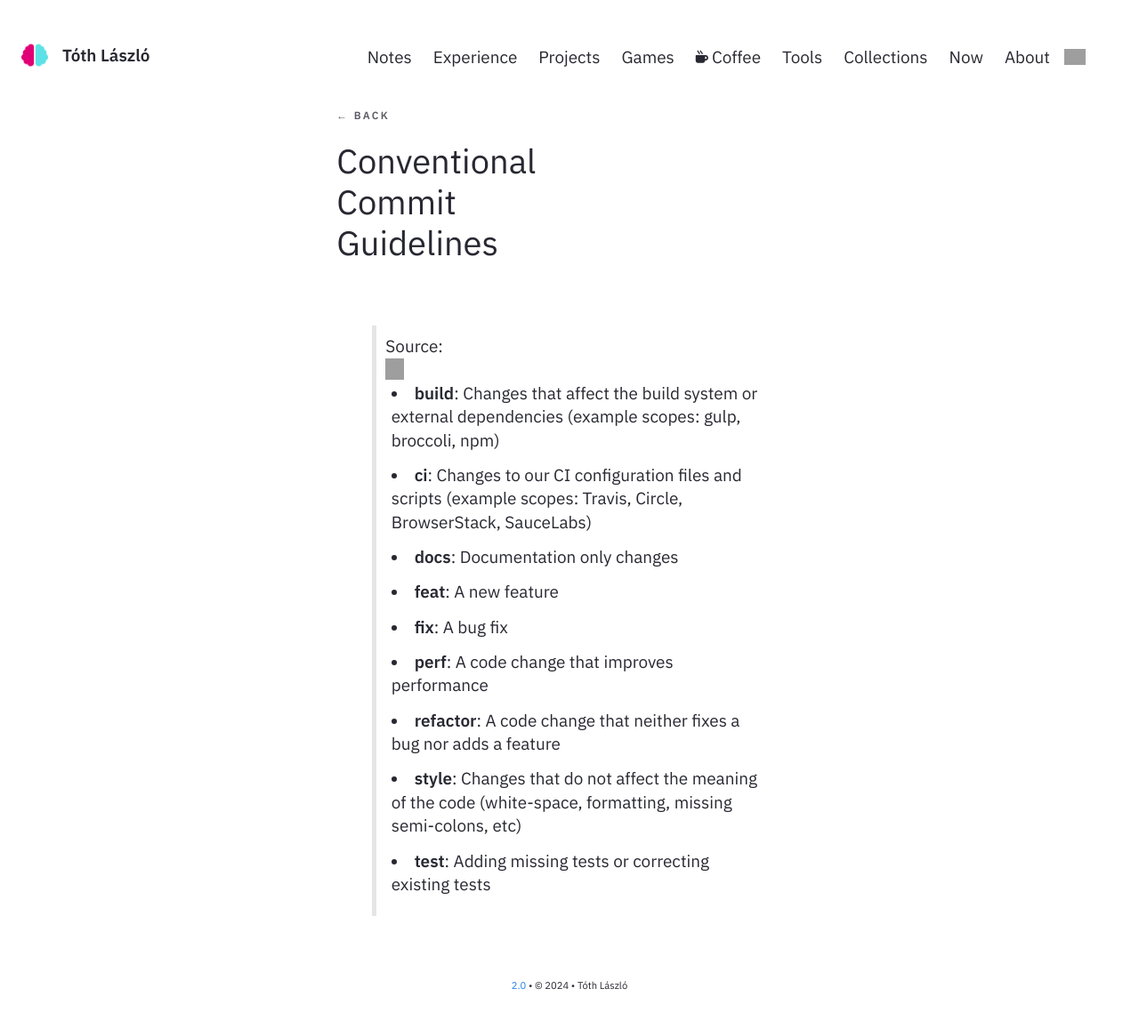
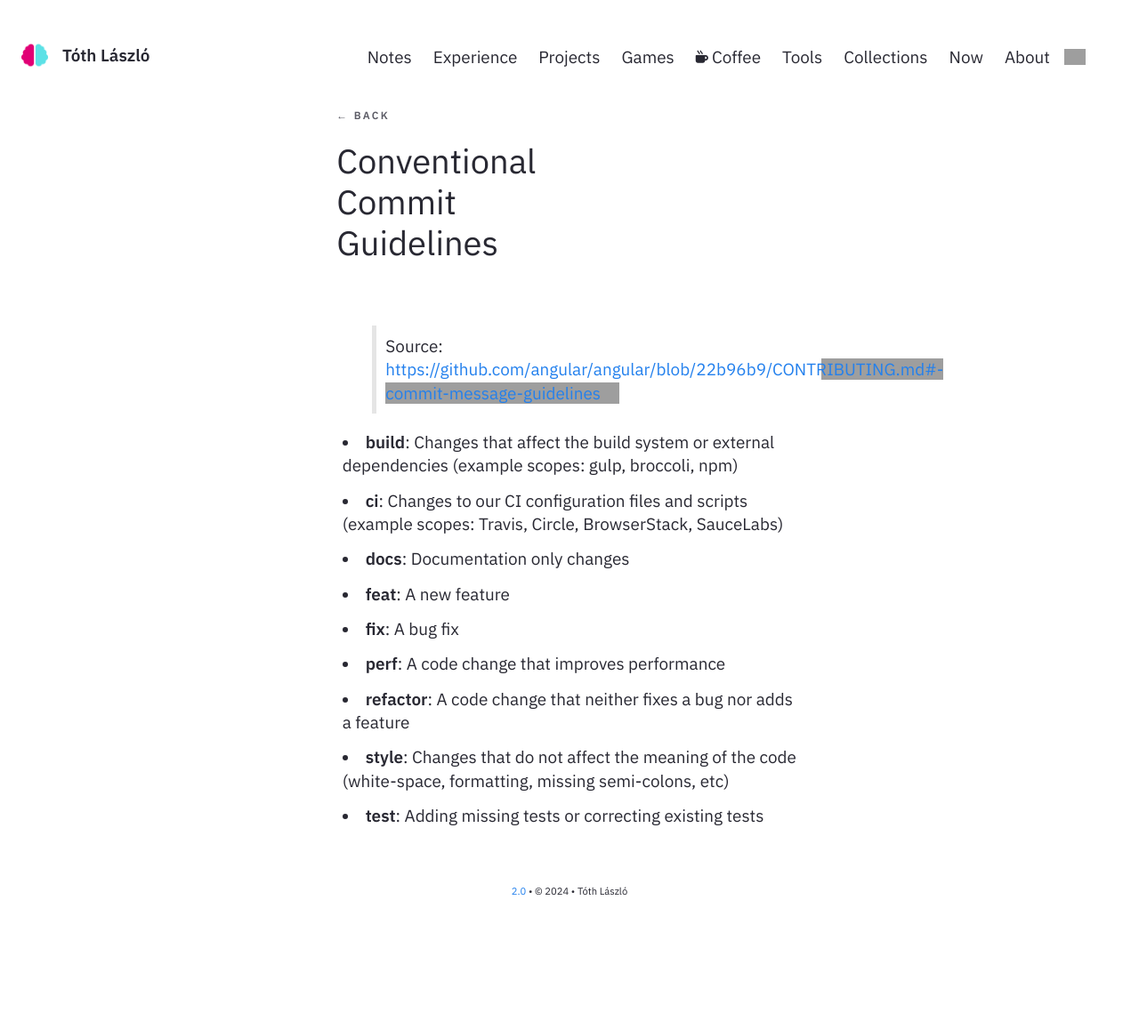
Before and after one commit to tothlp/tothlp.github.io, a Jekyll site: the page built from _notes/Public/conventional-commit-guidlines.md, in a window 1280 px wide. Shown: the whole page at 89% size. Built offline with Jekyll 4.4.1, drawn with Linux system fonts in a browser that asks for light colours; nearby versions of some CDN libraries; after the commit the page ends 1051 px from its top, so only the background shows below that; some of the changed lines change nothing that is shown; grey boxes are pictures that could not be loaded.

Commit message:
style: in an article

```diff
--- a/_notes/Public/conventional-commit-guidlines.md
+++ b/_notes/Public/conventional-commit-guidlines.md
@@ -4,11 +4,9 @@ feed: show
 date: 10-06-2023
 ---
 
-> Source:
->
->
-> [](https://github.com/angular/angular/blob/22b96b9/CONTRIBUTING.md#-commit-message-guidelines)
->
+> Source: [https://github.com/angular/angular/blob/22b96b9/CONTRIBUTING.md#-commit-message-guidelines](https://github.com/angular/angular/blob/22b96b9/CONTRIBUTING.md#-commit-message-guidelines)
+
+
 - **build**: Changes that affect the build system or external dependencies (example scopes: gulp, broccoli, npm)
 - **ci**: Changes to our CI configuration files and scripts (example scopes: Travis, Circle, BrowserStack, SauceLabs)
 - **docs**: Documentation only changes
```
